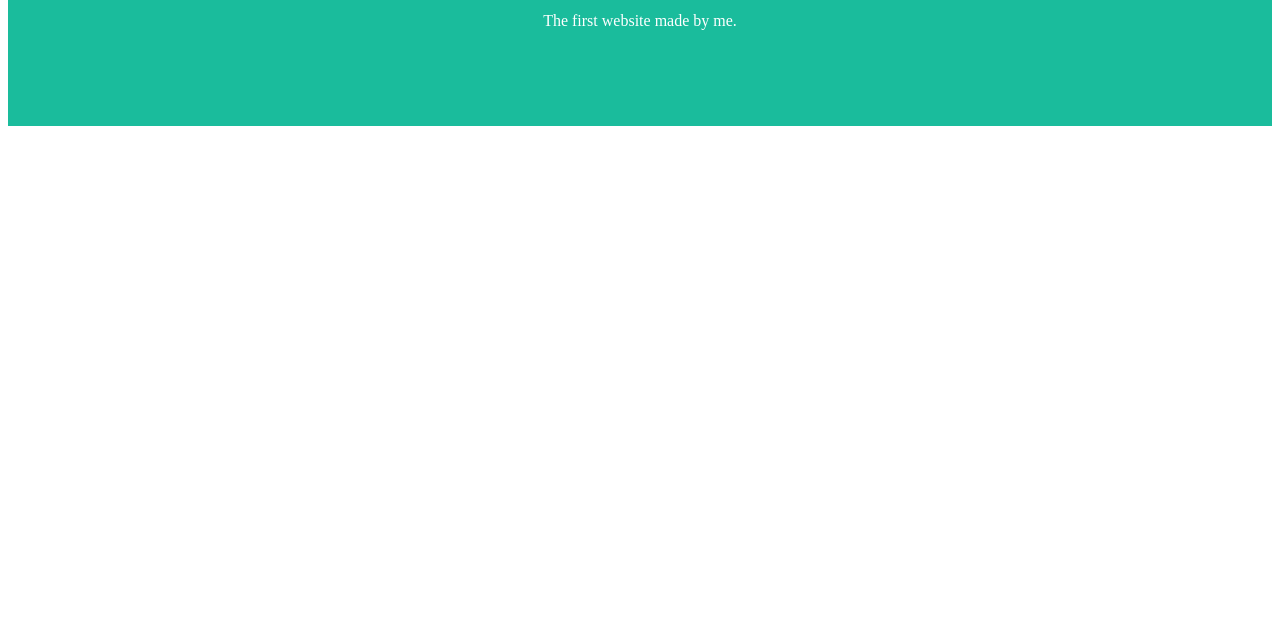
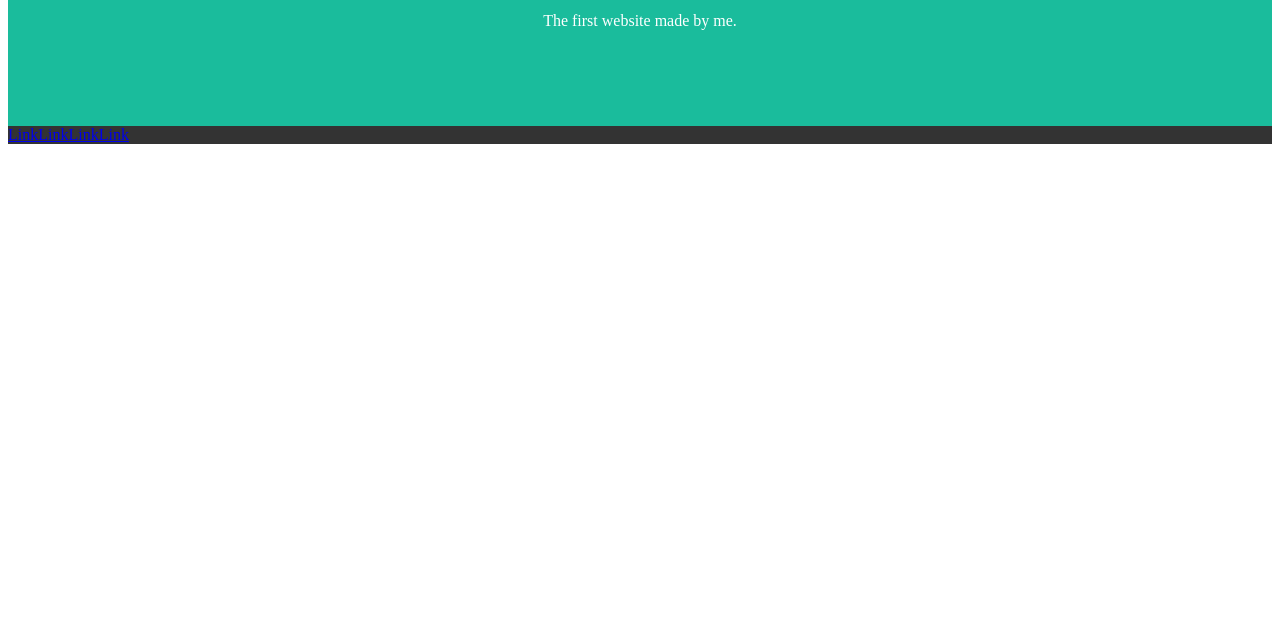
Before and after one commit to Lel020/First-Website, a plain HTML site: page index.html in a window 1280 px wide. Shown: the part 177-800 px from the top of the page. Drawn offline with Linux system fonts and the light colour scheme.

Commit message:
Added navbar

```diff
--- a/index.html
+++ b/index.html
@@ -14,5 +14,12 @@
         <p>The first website made by me.</p>
     </div>
 
+    <div class="navbar">
+        <a href="#">Link</a>
+        <a href="#">Link</a>
+        <a href="#">Link</a>
+        <a href="#" class="right">Link</a>
+    </div>
+
 </body>
 </html>
--- a/style.css
+++ b/style.css
@@ -8,3 +8,13 @@
 .header h1{
     font-size: 40px;
 }
+
+.navbar{
+    overflow: hidden;
+    background-color: #333;
+}
+
+.navbar a{
+    float: left;
+
+}
```
